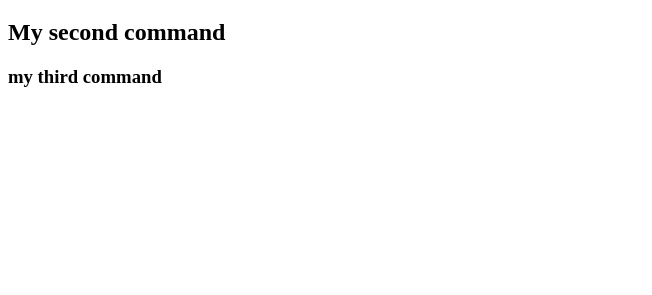
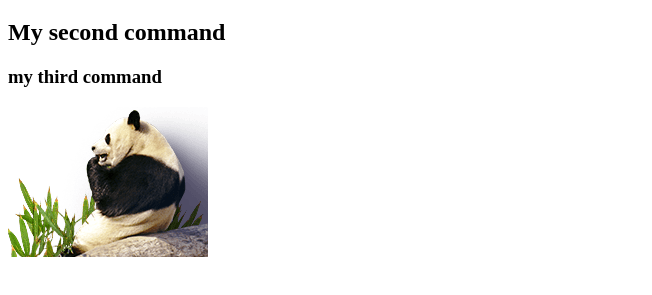
Before and after one commit to RidwanulHasan/my-first-repository, a plain HTML site: page index.html in a window 1280 px wide. Shown: the part 61-356 px from the top of the page, without its empty margins (0-652 px from the left). Drawn offline with Linux system fonts and the light colour scheme.

Commit message:
images added

```diff
--- a/index.html
+++ b/index.html
@@ -10,6 +10,7 @@
     <h1>My First Website Design And Development</h1>
     <h2>My second command</h2>
     <h3>my third command</h3>
+    <img src="hridoy3.png" alt="">
 
 
 </body>
```
Also changed, not shown: hridoy3.png (added).
